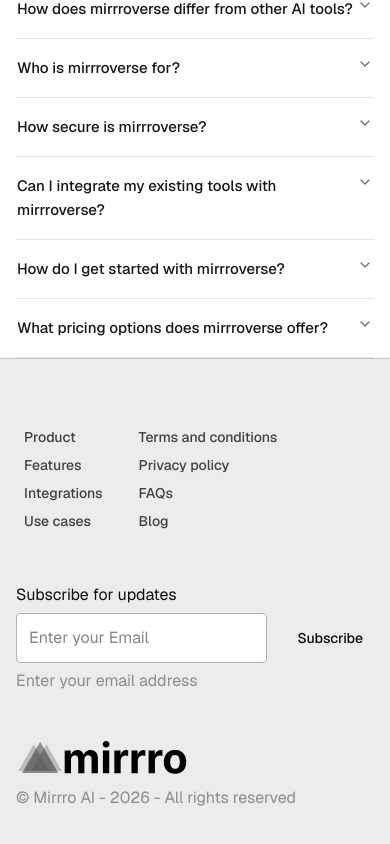
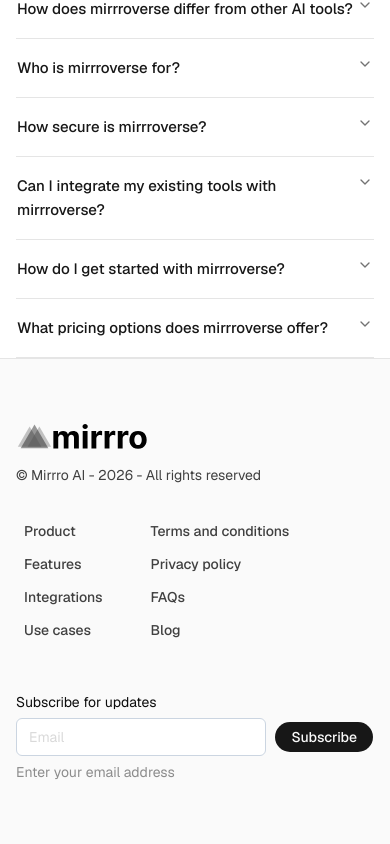
Before and after one commit to carrington-115/mirrro-ai-website, a Next.js app: page / in a window 390 px wide. Shown: the part 9273-10117 px from the top of the page. Built offline with nearby package versions, Linux system fonts and the light colour scheme.

Commit message:
built the footer

```diff
--- a/sections/FAQ.tsx
+++ b/sections/FAQ.tsx
@@ -49,7 +49,7 @@
       id="faq"
       className="mx-auto mt-[var(--spacing-160)] flex flex-col lg:flex-row w-full px-[var(--spacing-16)] lg:px-[var(--spacing-120)] gap-[var(--spacing-64)] lg:gap-[var(--spacing-120)] max-w-[1440px] items-start"
     >
-      <div className="flex flex-col gap-[var(--spacing-20)] lg:gap-[var(--spacing-12)] w-full lg:w-[50%] sticky top-[var(--spacing-32)]">
+      <div className="flex flex-col gap-[var(--spacing-20)] lg:gap-[var(--spacing-12)] w-full lg:w-[50%]">
         <h2 className="font-semibold text-3xl lg:text-[var(--heading-2-font-size)]/[var(--heading-2-line-height)] leading-[48px] tracking-[-1px] text-[var(--general-secondary-foreground,#171717)] lg:w-full lg:max-w-full max-w-[300px]">
           Frequently Asked Questions
         </h2>
--- a/sections/Footer.tsx
+++ b/sections/Footer.tsx
@@ -5,146 +5,66 @@
 import darkFooterLogo from "@/assets/images/Dark mode.svg";
 import { linkGroups } from "@/lib/data";
 
-const usefulLinks = {
-  privacyPolicy:
-    "https://www.notion.so/Privacy-Policy-e68c3aff1f7c4462adb467843c267548?source=copy_link",
-};
-
 export default function Footer() {
   return (
-    <>
-      <footer className="overflow-clip md:-mx-4 sm:-mx-6 flex flex-col md:flex-row md:flex-row-reverse gap-[48px] py-[var(--spacing-64)] px-[var(--spacing-16)] bg-[var(--colors-black-5)] dark:bg-[var(--colors-black-100)] md:bg-[var(--base-white)] border-t md:border-none border-[var(--colors-black-15)] dark:border-[var(--colors-black-60)] lg:hidden">
-        <>
-          {/* Mobile and Tablet */}
-          <div className="flex items-start gap-[var(--spacing-20)] lg:hidden">
-            <div className="flex flex-col items-start">
-              {linkGroups.productGroup.map((productLink) => (
-                <NavLink href={productLink.link} key={productLink.title}>
-                  {productLink.title}
-                </NavLink>
-              ))}
-            </div>
-            <div className="flex flex-col items-start">
-              {linkGroups.legalGroup.map((productLink) => (
-                <NavLink href={productLink.link} key={productLink.title}>
-                  {productLink.title}
-                </NavLink>
-              ))}
-            </div>
-          </div>
-          <div className="flex flex-col items-start gap-[6px] md:hidden lg:hidden">
-            <p className="text-base font-normal text-[var(--colors-black-90)]">
-              Subscribe for updates
-            </p>
-            <div className="w-full flex justify-between items-center">
-              <input
-                type="Email"
-                placeholder="Enter your Email"
-                className="w-[70%] text-base border-1 border-[var(--colors-black-20)] bg-[var(--base-white)] px-[var(--spacing-12)] py-[var(--spacing-12)] rounded-sm outline-[var(--colors-black-80)] dark:bg-[var(--colors-black-80)] dark:border-[var(--colors-black-70)]"
-              />
-              <Button variant="filled" round="corner">
-                Subscribe
-              </Button>
-            </div>
-            <p className="text-base font-normal text-[var(--colors-black-30)]">
-              Enter your email address
-            </p>
-          </div>
-          <div className="md:w-[55%] flex flex-col gap-[var(--spacing-12)] md:gap-[var(--spacing-20)] lg:hidden">
-            <div className="w-[172px] h-auto">
-              <Image
-                src={lightFooterLogo}
-                alt="footer logo"
-                className="w-full h-full dark:hidden"
-              />
-              <Image
-                src={darkFooterLogo}
-                alt="footer logo"
-                className="w-full h-full hidden dark:block"
-              />
-            </div>
-            <div className="hidden md:flex flex-col items-start gap-[6px]">
-              <p className="text-base font-normal text-[var(--colors-black-90)]">
-                Subscribe for updates
-              </p>
-              <div className="w-full flex justify-between items-center">
-                <input
-                  type="Email"
-                  placeholder="Enter your Email"
-                  className="w-[70%] text-base border-1 border-[var(--colors-black-20)] bg-[var(--base-white)] px-[var(--spacing-12)] py-[var(--spacing-12)] rounded-sm outline-[var(--colors-black-80)] dark:bg-[var(--colors-black-80)] dark:border-[var(--colors-black-70)]"
-                />
-                <Button variant="filled" round="corner">
-                  Subscribe
-                </Button>
-              </div>
-              <p className="text-base font-normal text-[var(--colors-black-30)]">
-                Enter your email address
-              </p>
-            </div>
-            <p className="text-base text-[var(--colors-black-30)]">
-              &copy; Mirrro AI - 2026 - All rights reserved
-            </p>
-          </div>
-        </>
-      </footer>
-
-      {/* For desktop screens */}
-      <footer className="w-[100%] hidden md:hidden lg:flex lg:flex-row gap-[48px] py-[var(--spacing-64)] px-[var(--spacing-80)] bg-[var(--colors-black-5)] dark:bg-[var(--colors-black-100)] border-t border-[var(--colors-black-15)] dark:border-[var(--colors-black-60)]">
-        <div className="flex flex-col gap-[var(--spacing-12)] md:gap-[var(--spacing-20)]">
-          <div className="w-[172px] h-auto">
+    <footer className="w-full flex justify-center py-[var(--spacing-64)] md:py-[87px] px-[var(--spacing-16)] lg:px-[161px] bg-[var(--unofficial-accent-0,#fafafa)] border-t border-[var(--border,#e5e5e5)]">
+      <div className="w-full max-w-[1440px] flex flex-col md:flex-row justify-between items-start gap-[var(--spacing-32)] md:gap-0">
+        <div className="flex flex-col gap-[var(--spacing-16)] items-start lg:w-[251px]">
+          <div className="w-[132px] h-[26px] relative">
             <Image
               src={lightFooterLogo}
-              alt="footer logo"
-              className="w-full h-full dark:hidden"
+              alt="Mirrro Logo"
+              fill
+              className="object-contain dark:hidden"
             />
-
             <Image
               src={darkFooterLogo}
-              alt="footer logo"
-              className="w-full h-full hidden dark:block"
+              alt="Mirrro Logo"
+              fill
+              className="object-contain hidden dark:block"
             />
           </div>
-          <p className="text-base text-[var(--colors-black-30)]">
-            &copy; Mirrro AI - 2026 - All rights reserved
+          <p className="font-normal text-sm leading-[20px] text-[var(--unofficial-foreground-alt,#404040)]">
+            &copy; Mirrro AI - 2026 - All rights reserved
           </p>
         </div>
 
-        <div className="flex items-start w-[30%] gap-[var(--spacing-20)]">
-          <div className="flex flex-col items-start">
+        <div className="flex flex-row gap-[var(--spacing-32)] md:gap-[34px] items-start">
+          <div className="flex flex-col gap-[5px] items-start">
             {linkGroups.productGroup.map((productLink) => (
               <NavLink href={productLink.link} key={productLink.title}>
                 {productLink.title}
               </NavLink>
             ))}
           </div>
-          <div className="flex flex-col items-start">
-            {linkGroups.legalGroup.map((productLink) => (
-              <NavLink href={productLink.link} key={productLink.title}>
-                {productLink.title}
+          <div className="flex flex-col gap-[5px] items-start">
+            {linkGroups.legalGroup.map((legalLink) => (
+              <NavLink href={legalLink.link} key={legalLink.title}>
+                {legalLink.title}
               </NavLink>
             ))}
           </div>
         </div>
 
-        <div className="w-[50%] flex flex-col items-start gap-[6px]">
-          <p className="text-base font-normal text-[var(--colors-black-90)]">
+        <div className="flex flex-col gap-[6px] items-start w-full md:w-auto mt-[var(--spacing-16)] md:mt-0">
+          <p className="font-normal text-sm leading-[20px] text-[var(--colors-black-90,#0d0d0d)]">
             Subscribe for updates
           </p>
-          <div className="w-full flex justify-between items-center">
+          <div className="flex flex-row items-center gap-[8px] w-full md:w-[384px]">
             <input
-              type="Email"
-              placeholder="Enter your Email"
-              className="w-[70%] mr-6px text-base border-1 border-[var(--colors-black-20)] bg-[var(--base-white)] px-[var(--spacing-12)] py-[var(--spacing-12)] rounded-sm outline-[var(--colors-black-80)] dark:bg-[var(--colors-black-80)] dark:border-[var(--colors-black-70)]"
+              type="email"
+              placeholder="Email"
+              className="flex-1 bg-white border border-[#cbd5e1] rounded-[6px] py-[8px] px-[12px] font-normal text-sm leading-[20px] text-[var(--general-secondary-foreground,#171717)] placeholder:text-[color:var(--colors-black-10,#d9d9d9)] outline-none focus:border-[var(--unofficial-foreground-alt,#404040)] transition-colors"
             />
-            <Button variant="filled" round="corner">
+            <Button variant="default" className="px-[16px] py-[8px]">
               Subscribe
             </Button>
           </div>
-          <p className="text-base font-normal text-[var(--colors-black-30)]">
+          <p className="font-normal text-sm leading-[20px] text-[color:var(--colors-black-30,#8c8c8c)]">
             Enter your email address
           </p>
         </div>
-      </footer>
-    </>
+      </div>
+    </footer>
   );
 }
```
